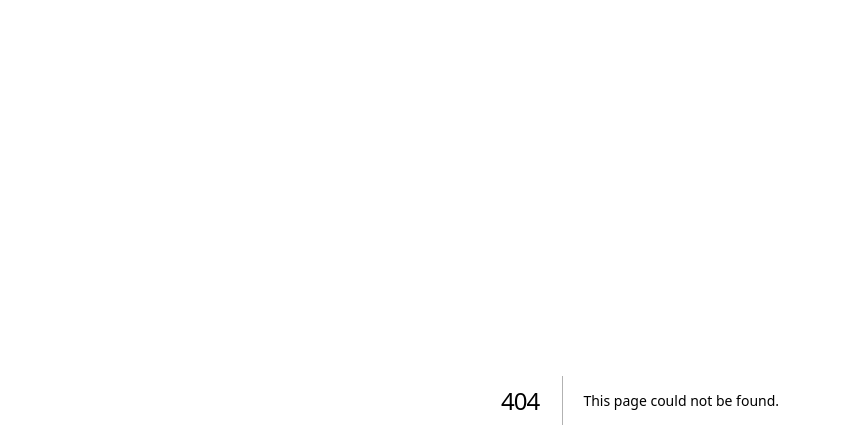
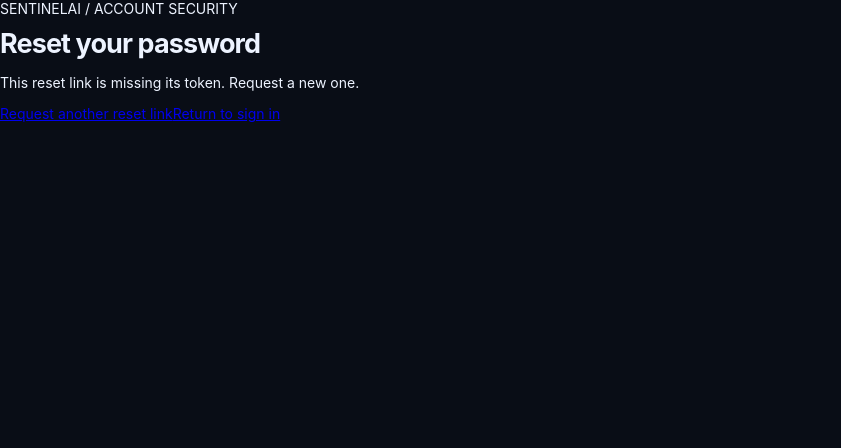
Before and after one commit to matiur25580/SentinelAI-Enterprise-AI-Governance-Risk-Intelligence-Platform, a Next.js app in the folder apps/web/: page /reset-password in a window 1280 px wide. Before the commit this address had no page. Shown: the top 448 px of the page, without its empty margins (0-841 px from the left). Built offline with nearby package versions, Linux system fonts and the light colour scheme; no server answers.

Commit message:
feat(web): add secure password reset experience

```diff
--- /dev/null
+++ b/apps/web/src/app/reset-password/page.tsx
@@ -0,0 +1,62 @@
+"use client";
+
+import { FormEvent, useEffect, useState } from "react";
+
+const API = (process.env.NEXT_PUBLIC_API_URL || "http://localhost:4000/api/v1").replace(/\/$/, "");
+
+export default function ResetPasswordPage() {
+  const [token, setToken] = useState("");
+  const [password, setPassword] = useState("");
+  const [confirmation, setConfirmation] = useState("");
+  const [status, setStatus] = useState("Loading password reset link…");
+  const [busy, setBusy] = useState(false);
+
+  useEffect(() => {
+    const value = new URLSearchParams(window.location.search).get("token") || "";
+    setToken(value);
+    setStatus(value ? "Choose a new password. The link expires after 30 minutes." : "This reset link is missing its token. Request a new one.");
+  }, []);
+
+  async function submit(event: FormEvent<HTMLFormElement>) {
+    event.preventDefault();
+    if (password !== confirmation) {
+      setStatus("The passwords do not match.");
+      return;
+    }
+    setBusy(true);
+    try {
+      const response = await fetch(API + "/auth/password/reset", {
+        method: "POST",
+        headers: { "content-type": "application/json" },
+        body: JSON.stringify({ token, password }),
+      });
+      const body = await response.json().catch(() => ({}));
+      if (!response.ok) throw new Error(Array.isArray(body.message) ? body.message.join(" ") : body.message || "Password reset failed.");
+      setPassword("");
+      setConfirmation("");
+      setToken("");
+      setStatus("Password updated. All existing sessions were revoked. Sign in again.");
+    } catch (error) {
+      setStatus(error instanceof Error ? error.message : "Password reset failed.");
+    } finally { setBusy(false); }
+  }
+
+  return (
+    <main className="account-action-shell">
+      <section className="account-action-card">
+        <div className="account-action-kicker">SENTINELAI / ACCOUNT SECURITY</div>
+        <h1>Reset your password</h1>
+        <p className="account-action-status" role="status">{status}</p>
+        {token && <form onSubmit={submit} className="account-action-form">
+          <label htmlFor="new-password">New password</label>
+          <input id="new-password" type="password" autoComplete="new-password" required minLength={12} maxLength={128} value={password} onChange={event => setPassword(event.target.value)} />
+          <label htmlFor="confirm-password">Confirm new password</label>
+          <input id="confirm-password" type="password" autoComplete="new-password" required minLength={12} maxLength={128} value={confirmation} onChange={event => setConfirmation(event.target.value)} />
+          <button type="submit" disabled={busy}>{busy ? "Updating…" : "Update password"}</button>
+        </form>}
+        <a className="account-action-link" href="/forgot-password">Request another reset link</a>
+        <a className="account-action-link" href="/risk-assessments">Return to sign in</a>
+      </section>
+    </main>
+  );
+}
```
